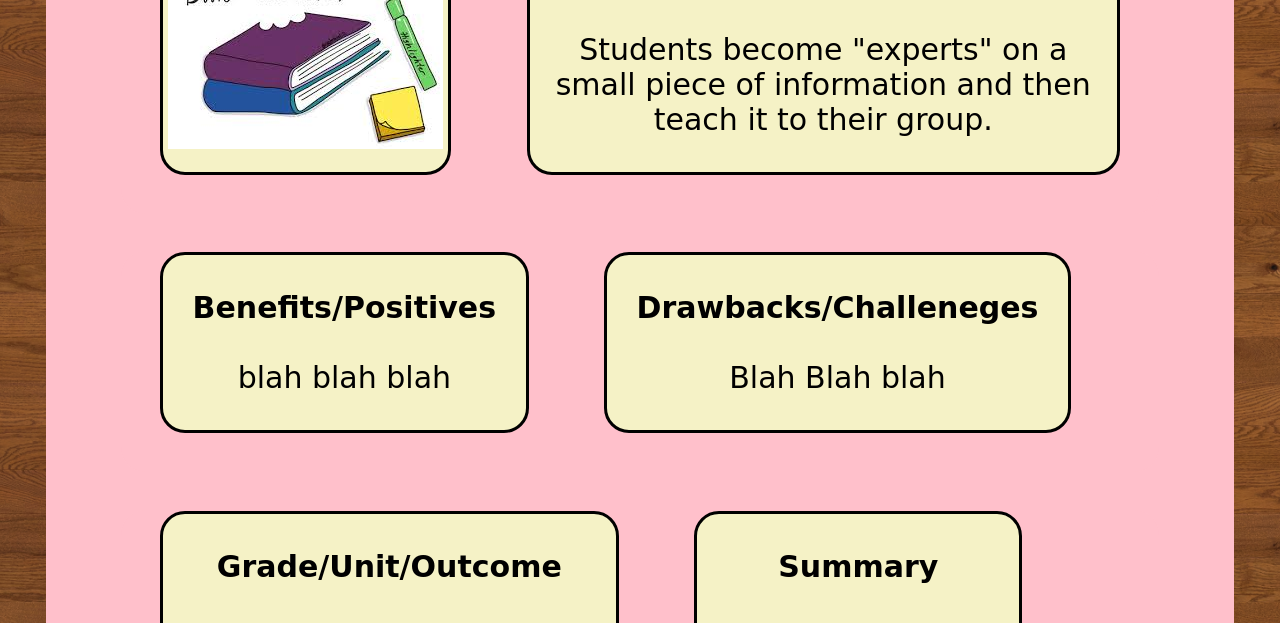
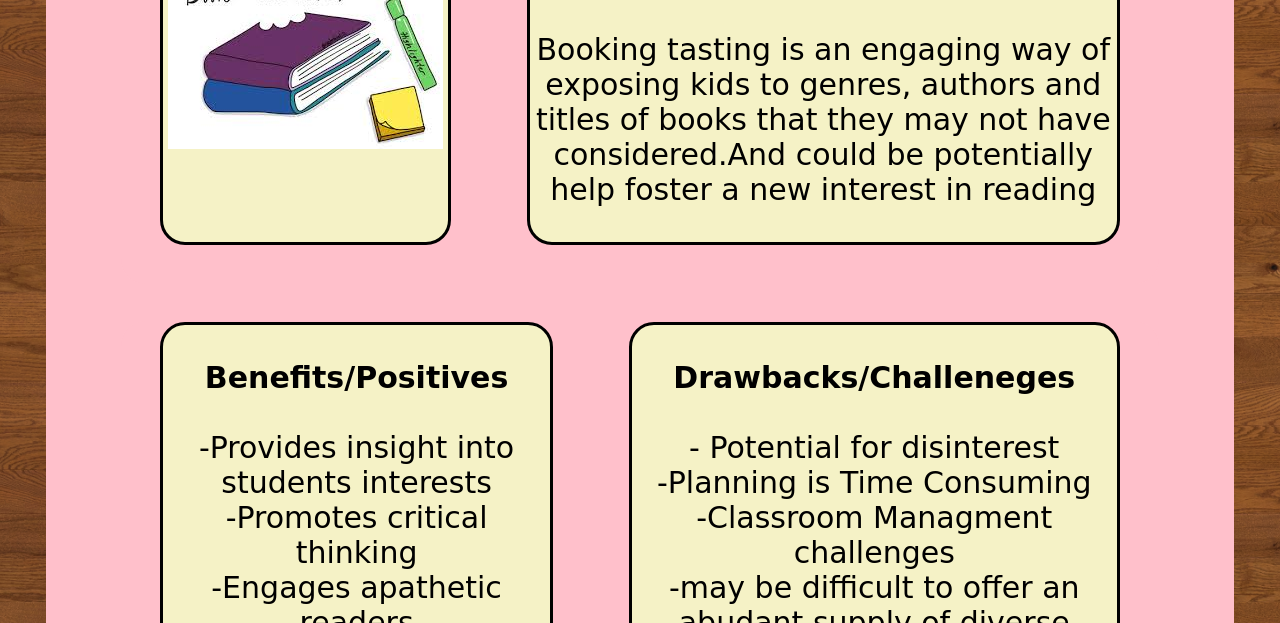
Before and after one commit to nerichardson28/Portfolio, a plain HTML site: page method4.html in a window 1280 px wide. Shown: the part 577-1200 px from the top of the page. Drawn offline with Linux system fonts and the light colour scheme; a web font is replaced by a local one.

Commit message:
Update method4.html

```diff
--- a/method4.html
+++ b/method4.html
@@ -47,15 +47,15 @@
 <br>
  <div class="container">
   <div><br><img src="booktasting.jpg"></div>
-  <div><p><b>Theory</b><br><br>Students become "experts" on a small piece of information and then teach it to their group.</p></div>
+  <div><p><b>Theory</b><br><br>Booking tasting is an engaging way of exposing kids to genres, authors and titles of books that they may not have considered.And could be potentially help foster a new interest in reading</p></div>
 </div>
 <div class="container">
-<div class="portfolio"><p><b>Benefits/Positives</b><br><br>blah blah blah</p></div>
-<div class="portfolio"><p><b>Drawbacks/Challeneges</b><br><br>Blah Blah blah</p></div>
+<div class="portfolio"><p><b>Benefits/Positives</b><br><br>-Provides insight into students interests <br>-Promotes critical thinking <br>-Engages apathetic readers</p></div>
+<div class="portfolio"><p><b>Drawbacks/Challeneges</b><br><br>- Potential for disinterest <br>-Planning is Time Consuming <br>-Classroom Managment challenges <br>-may be difficult to offer an abudant supply of diverse books</p></div>
 </div>
 <div class="container">
-<div class="portfolio"><p><b>Grade/Unit/Outcome</b><br><br>blah blah blah</p></div>
-<div class="portfolio"><p><b>Summary</b><br><br>Blah blah blah</p></div>
+<div class="portfolio"><p><b>Grade/Subject/Outcome</b><br><br><b>Grade</b>:9-12<br><b>Subject</b>:ELA <br><b>Outcomw</b>:to get ideas for a novel study that the students would be interested in</p></div>
+<div class="portfolio"><p><b>Summary</b><br><br>Book tastings are a good way to expose kids to different kinds of books, pique their interest and help teachers take the books they're interested in and incoproate them into classroom lessons ex.novel study</p></div>
 </div>
 <p>
 	<a href="method3.html"><button class="stickynote2">Back</button>
@@ -67,4 +67,5 @@
 </div>
 </body>
 
+
 </html>
```
